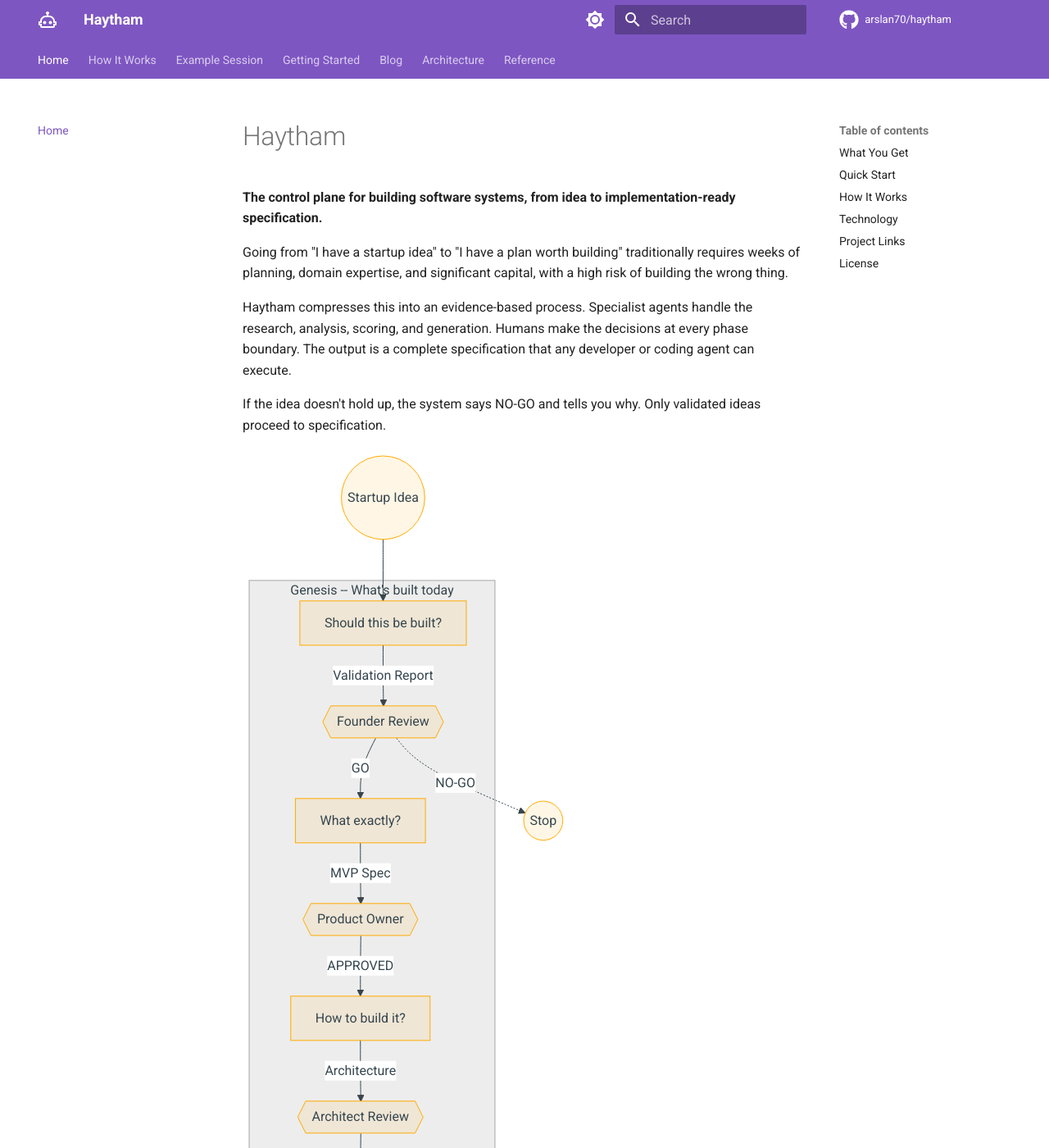
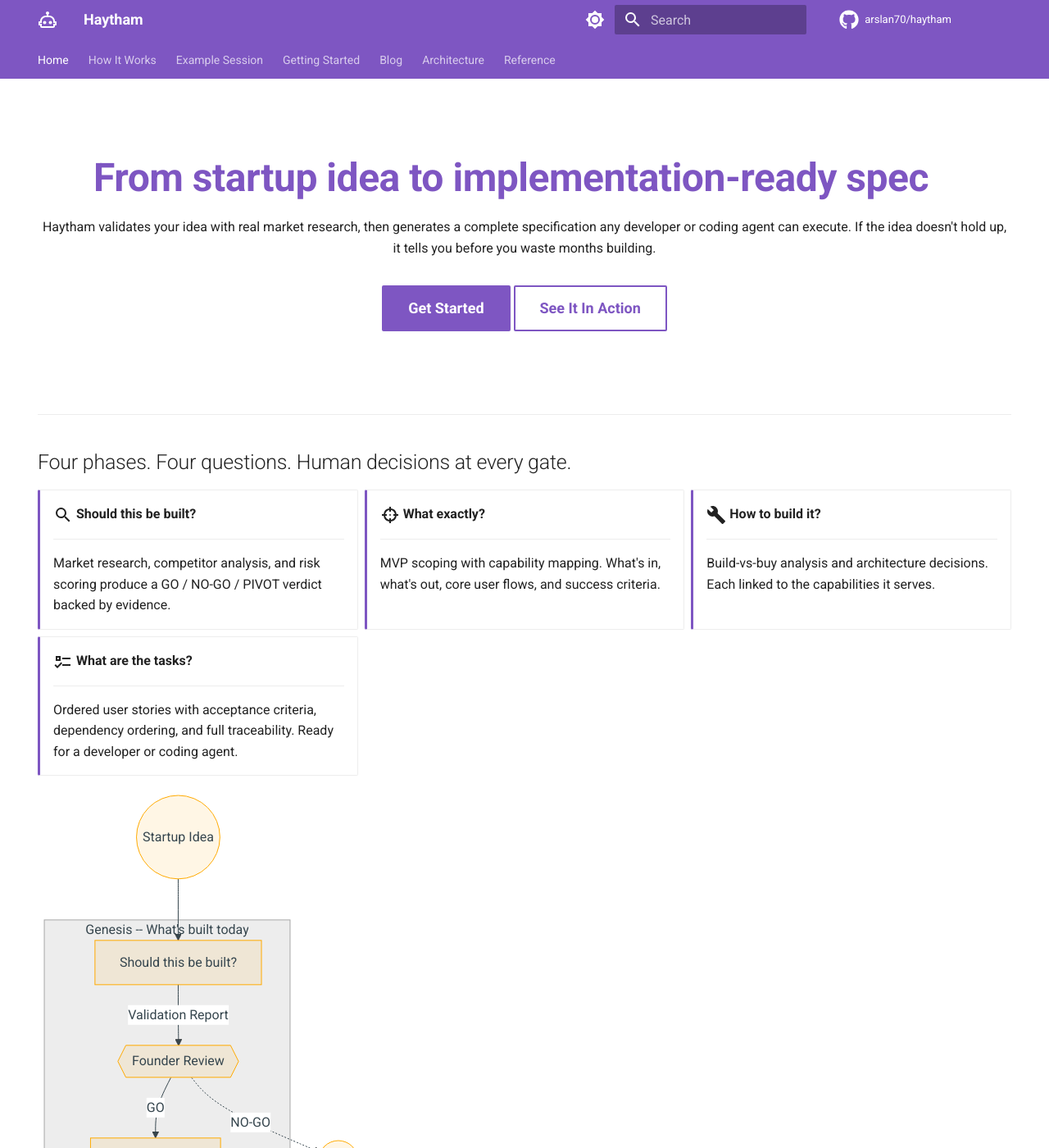
Before and after one commit to arslan70/haytham, an MkDocs documentation site: the page built from docs/index.md, in a window 1280 px wide and 1400 px high. Shown: the whole window at 82% size. Built offline with MkDocs 1.6.1 and Material for MkDocs 9.7.7, drawn with Linux system fonts in a browser that asks for light colours; comment, search, counter and statistics services are not loaded; some of the changed text lies outside the part shown.

Commit message:
docs: rewrite homepage with hero section, feature cards, and CTAs
Co-Authored-By: Claude Opus 4.6 <noreply@anthropic.com>

````diff
--- a/docs/index.md
+++ b/docs/index.md
@@ -1,12 +1,55 @@
-# Haytham
+---
+title: Haytham
+hide:
+  - navigation
+  - toc
+---
 
-**The control plane for building software systems, from idea to implementation-ready specification.**
+<div class="hero" markdown>
 
-Going from "I have a startup idea" to "I have a plan worth building" traditionally requires weeks of planning, domain expertise, and significant capital, with a high risk of building the wrong thing.
+# From startup idea to implementation-ready spec
 
-Haytham compresses this into an evidence-based process. Specialist agents handle the research, analysis, scoring, and generation. Humans make the decisions at every phase boundary. The output is a complete specification that any developer or coding agent can execute.
+Haytham validates your idea with real market research, then generates a complete specification any developer or coding agent can execute. If the idea doesn't hold up, it tells you before you waste months building.
 
-If the idea doesn't hold up, the system says NO-GO and tells you why. Only validated ideas proceed to specification.
+<div class="hero-buttons" markdown>
+
+[Get Started](getting-started.md){ .md-button .md-button--primary }
+[See It In Action](example-session/index.md){ .md-button }
+
+</div>
+</div>
+
+---
+
+## Four phases. Four questions. Human decisions at every gate.
+
+<div class="grid cards" markdown>
+
+-   :material-magnify:{ .lg .middle } **Should this be built?**
+
+    ---
+
+    Market research, competitor analysis, and risk scoring produce a GO / NO-GO / PIVOT verdict backed by evidence.
+
+-   :material-target:{ .lg .middle } **What exactly?**
+
+    ---
+
+    MVP scoping with capability mapping. What's in, what's out, core user flows, and success criteria.
+
+-   :material-wrench:{ .lg .middle } **How to build it?**
+
+    ---
+
+    Build-vs-buy analysis and architecture decisions. Each linked to the capabilities it serves.
+
+-   :material-format-list-checks:{ .lg .middle } **What are the tasks?**
+
+    ---
+
+    Ordered user stories with acceptance criteria, dependency ordering, and full traceability. Ready for a developer or coding agent.
+
+</div>
 
 ```mermaid
 flowchart TD
@@ -27,50 +70,62 @@ flowchart TD
     P4 -->|Stories| backlog["Implementation-Ready Backlog"]
 ```
 
-## What You Get
+---
 
-Feed Haytham a startup idea. What comes out:
+## What you get
 
-- **A verdict**: GO, NO-GO, or PIVOT, backed by evidence. If risks are high, pivot strategies are generated automatically.
-- **A scoped MVP**: what's in, what's out, core user flows, and success criteria.
-- **A capability model**: functional and non-functional capabilities, each traceable to a user need.
-- **Architecture decisions**: build-vs-buy analysis, technology choices, and trade-offs. Each decision linked to the capabilities it serves.
-- **Ordered user stories**: with acceptance criteria, dependency ordering, and full traceability. Hand these to a developer or a coding agent.
+<div class="grid cards" markdown>
 
-## Quick Start
+-   :material-gavel: **A verdict**
 
-You need Python 3.11+ and [uv](https://docs.astral.sh/uv/getting-started/installation/).
+    ---
+
+    GO, NO-GO, or PIVOT, backed by market research and risk scoring. If risks are high, pivot strategies are generated automatically.
+
+-   :material-package-variant: **A scoped MVP**
+
+    ---
+
+    What's in, what's out, core user flows, and success criteria. Appetite-based scoping keeps the first version focused.
+
+-   :material-sitemap: **A capability model**
+
+    ---
+
+    Functional and non-functional capabilities, each traceable to a user need. The traceability chain runs from idea to story.
+
+-   :material-cog: **Architecture decisions**
+
+    ---
+
+    Build-vs-buy analysis, technology choices, and trade-offs. Each decision linked to the capabilities it serves.
+
+-   :material-format-list-bulleted-square: **Ordered user stories**
+
+    ---
+
+    Acceptance criteria in Gherkin format, dependency ordering, and full traceability. Hand these to a developer or a coding agent.
+
+</div>
+
+---
+
+## Quick start
 
 ```bash
 git clone https://github.com/arslan70/haytham.git
 cd haytham
-uv sync --extra bedrock
-
-cp .env.example .env
-# Edit .env: set LLM_PROVIDER=bedrock and configure AWS credentials
-
-make run
-# Open http://localhost:8501
+uv sync
+cp .env.example .env   # Configure your LLM provider
+make run               # Open http://localhost:8501
 ```
 
-Haytham also supports **AWS Bedrock**, **OpenAI**, and **Ollama** (free, local). See [Getting Started](getting-started.md) for all provider options.
+Supports **AWS Bedrock**, **Anthropic**, **OpenAI**, and **Ollama** (free, local). See [Getting Started](getting-started.md) for all provider options.
 
-## How It Works
-
-Four phases, each answering one question: *Should this be built? What exactly? How? What are the tasks?* A human approval gate separates each phase. See [How It Works](how-it-works.md) for the full walkthrough.
+---
 
 ## Technology
 
-[Burr](https://github.com/dagworks-inc/burr) (workflow engine), [Strands Agents SDK](https://github.com/strands-agents/sdk-python) (agent framework), [Streamlit](https://streamlit.io/) (UI), [uv](https://docs.astral.sh/uv/) (package manager). See [Technology](technology.md) for the full rationale.
+Built with [Burr](https://github.com/dagworks-inc/burr) (workflow engine), [Strands Agents SDK](https://github.com/strands-agents/sdk-python) (agent framework), [Streamlit](https://streamlit.io/) (UI), and [uv](https://docs.astral.sh/uv/) (package manager). See [Technology Stack](technology.md) for the full rationale.
 
-## Project Links
-
-- [GitHub Repository](https://github.com/arslan70/haytham)
-- [Vision](https://github.com/arslan70/haytham/blob/main/VISION.md): Genesis, Evolution, Sentience milestones
-- [Contributing](https://github.com/arslan70/haytham/blob/main/CONTRIBUTING.md): Development setup and contribution guide
-- [Code of Conduct](https://github.com/arslan70/haytham/blob/main/CODE_OF_CONDUCT.md): Community guidelines
-- [Security](https://github.com/arslan70/haytham/blob/main/SECURITY.md): Vulnerability reporting
-
-## License
-
-[GNU Affero General Public License v3.0](https://github.com/arslan70/haytham/blob/main/LICENSE)
+[View on GitHub :fontawesome-brands-github:](https://github.com/arslan70/haytham){ .md-button }
````
